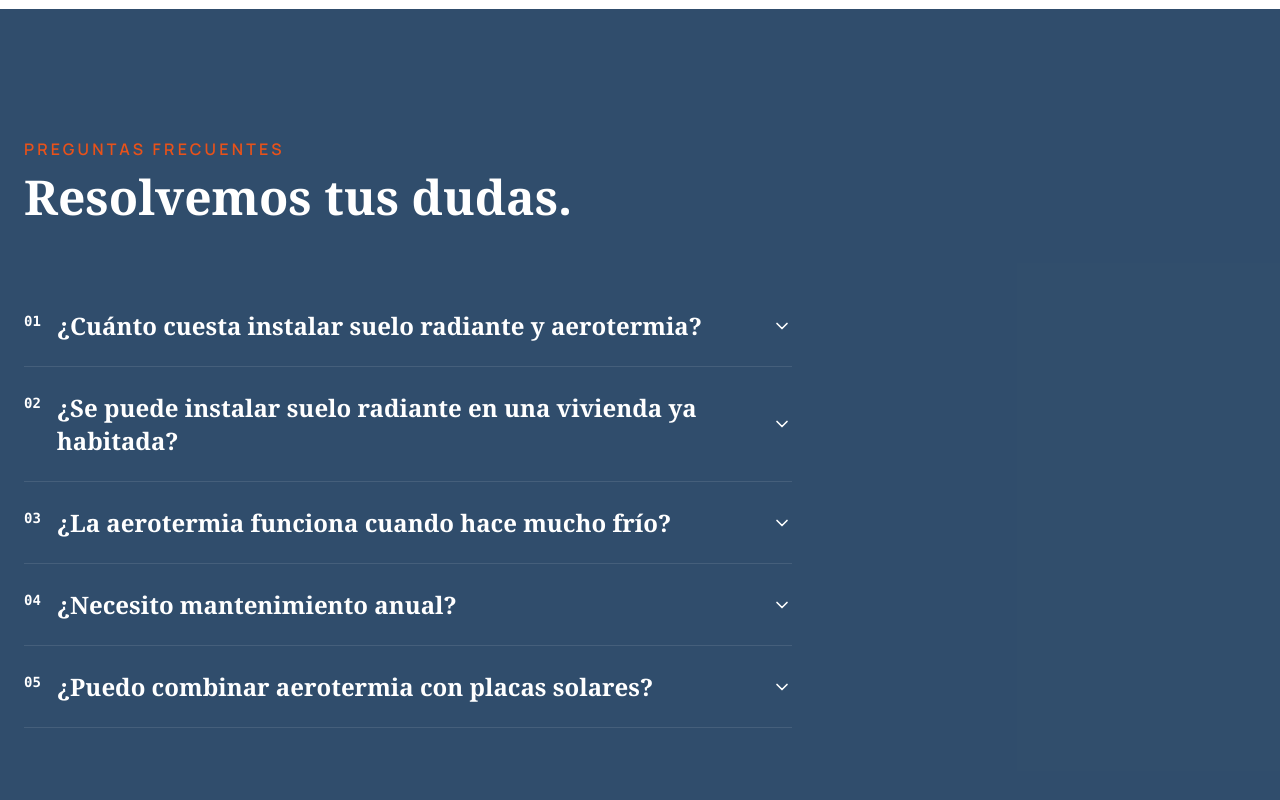
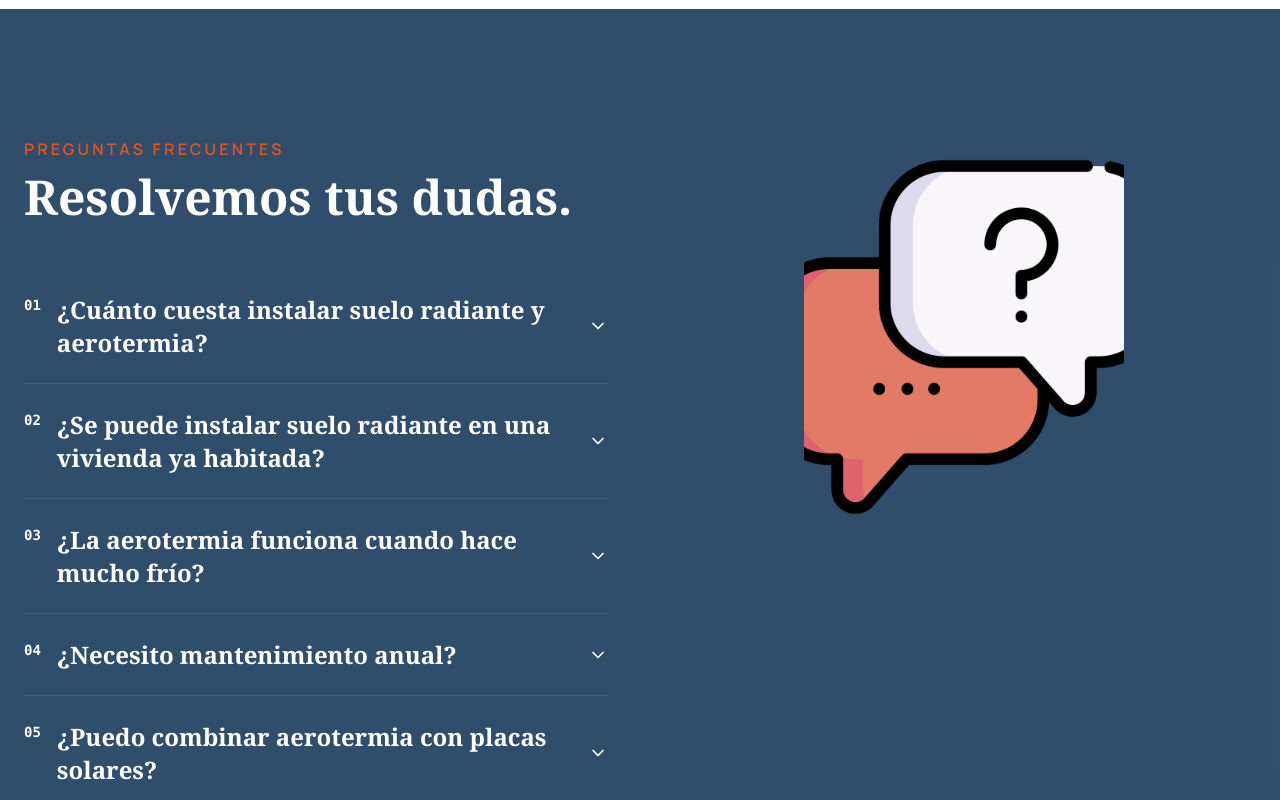
Before and after one commit to yoanastamenova/KiroKlima, a Next.js app: page / in a window 1280 px wide. Shown: the part 3040-3840 px from the top of the page. Built offline with nearby package versions, Linux system fonts and the light colour scheme.

Commit message:
feat: add image for improved style

```diff
--- a/app/components/preguntas/preguntas.tsx
+++ b/app/components/preguntas/preguntas.tsx
@@ -1,6 +1,7 @@
 "use client";
 
 import { useState } from "react";
+import Image from "next/image";
 
 const faqs = [
   {
@@ -40,15 +41,15 @@ export default function Preguntas() {
   return (
     <section id="faq" className="py-24 md:py-32 bg-brand-blue-dark/90">
       <div className="max-w-screen-2xl mx-auto px-6">
-        <div className="max-w-2xl">
+        <div className="grid lg:grid-cols-2 gap-12 lg:gap-16 items-start">
+          <div>
             <span className="text-brand-orange uppercase font-semibold tracking-[0.2em]">
               preguntas frecuentes
             </span>
             <h2 className="text-white mt-3 font-serif text-4xl md:text-5xl font-semibold">
               Resolvemos tus dudas.
             </h2>
-        </div>
-        <div className="mt-16 max-w-3xl">
+            <div className="mt-12">
               {faqs.map((faq, index) => {
                 const isOpen = openIndex === index;
                 return (
@@ -97,6 +98,18 @@ export default function Preguntas() {
               })}
             </div>
           </div>
+          <div className="hidden lg:flex justify-center items-start">
+            <div className="relative aspect-4/5 w-80 rounded-3xl overflow-hidden">
+              <Image
+                src="/preguntas.png"
+                alt="Instalación de suelo radiante y aerotermia"
+                fill
+                className="object-cover"
+              />
+            </div>
+          </div>
+        </div>
+      </div>
     </section>
   );
 }
```
Also changed, not shown: public/preguntas.png (added). Lines whose indentation alone changed are shown as unchanged.
